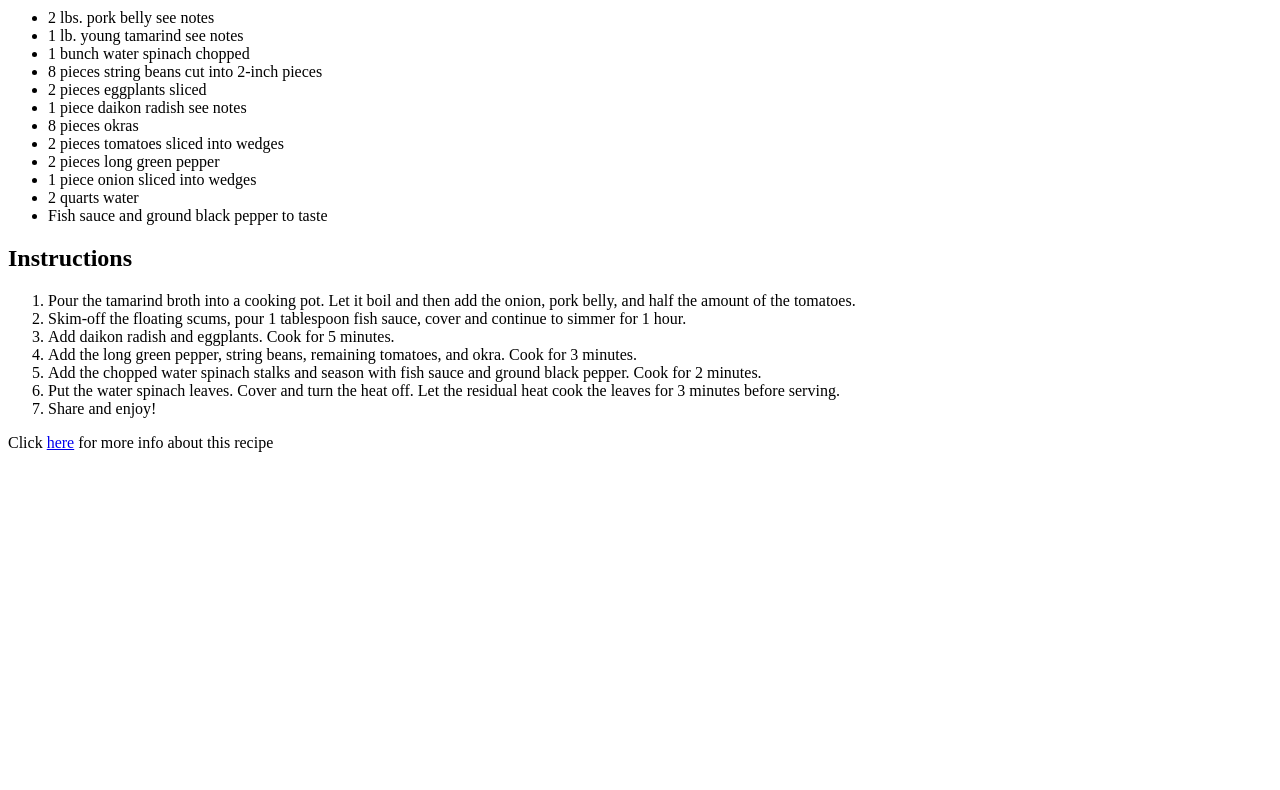
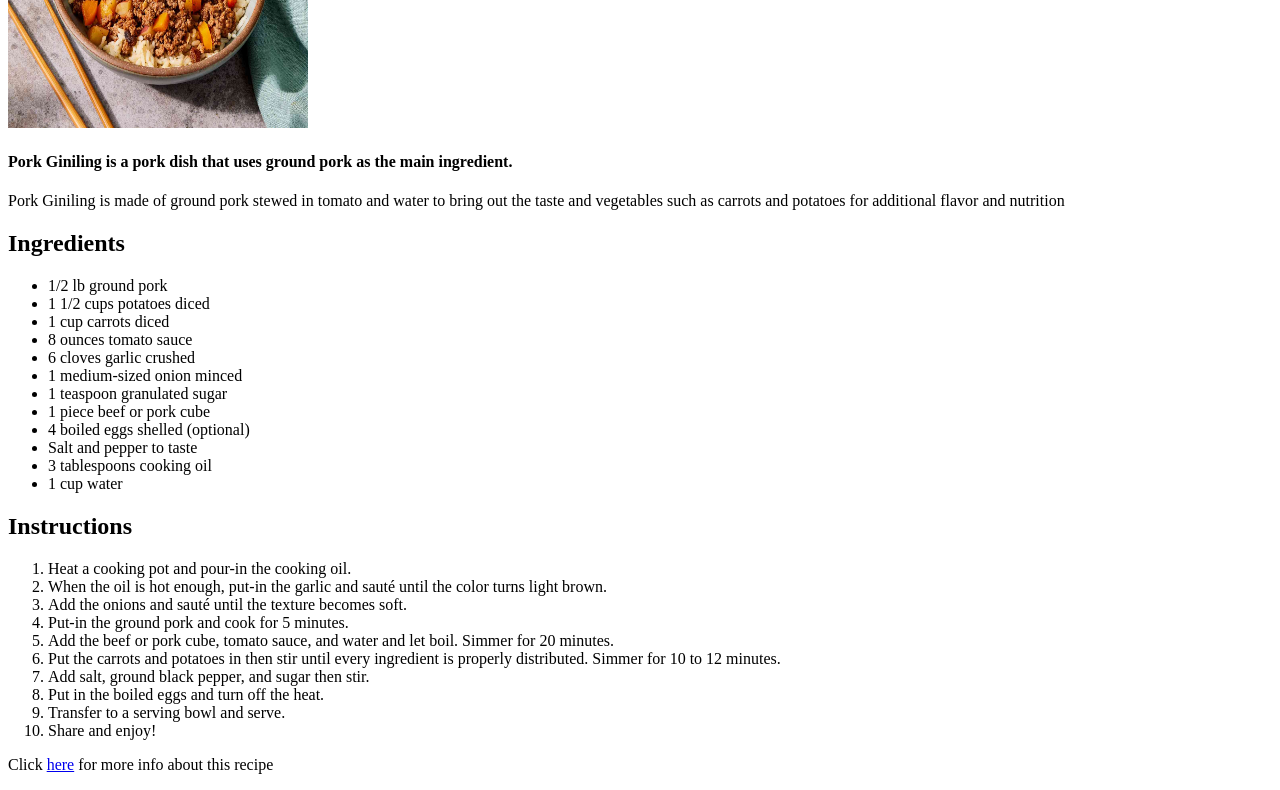
Before and after one commit to Cadz360/odin-recipes, a plain HTML site: page recipes/giniling/giniling.html in a window 1280 px wide. Shown: the part 252-1042 px from the top of the page. Before the commit the page ends 800 px from the top, so only its background shows below. Drawn offline with Linux system fonts and the light colour scheme.

Commit message:
Update Pork Giniling dish content Update main content in Pork Giniling recipe page and link in the main page to all recipes directs to their corresponding recipe pages. Modify alts attributes of images in each recipe to describe each image better.

```diff
--- a/recipes/giniling/giniling.html
+++ b/recipes/giniling/giniling.html
@@ -3,40 +3,43 @@
 <head>
     <meta charset="UTF-8">
     <meta name="viewport" content="width=device-width, initial-scale=1.0">
-    <title>Document</title>
+    <title>Pork Giniling recipe</title>
 </head>
 <body>
-    <h1>Sinigang</h1>
-    <img src="./sinigang.jpg" alt="A picture of sinigang" height="300" width="300">
-    <h4>Sinigang is one of the most popular dishes in the Philippines, characterized by its delicious sour and savory flavors.</h4>
-    <p>Sinigang is made of a bunch of vegetables such as string beans, water spinach (regular spinach will work as great as water spinach), tomatoes, eggplant, radish. We also put pork which brings out the overall taste of sinigang.</p>
+    <h1>Pork Giniling</h1>
+    <img src="./giniling.jpg" alt="A picture of Pork Giniling dish" height="300" width="300">
+    <h4>Pork Giniling is a pork dish that uses ground pork as the main ingredient.</h4>
+    <p>Pork Giniling is made of ground pork stewed in tomato and water to bring out the taste and vegetables such as carrots and potatoes for additional flavor and nutrition</p>
     <h2>Ingredients</h2>
     <ul>
-        <li> 2 lbs. pork belly see notes</li>
-        <li>1 lb. young tamarind see notes</li>
-        <li>1 bunch water spinach chopped</li>
-        <li>8 pieces string beans cut into 2-inch pieces</li>
-        <li>2 pieces eggplants sliced</li>
-        <li>1 piece daikon radish see notes</li>
-        <li>8 pieces okras</li>
-        <li>2 pieces tomatoes sliced into wedges</li>
-        <li>2 pieces long green pepper</li>
-        <li>1 piece onion sliced into wedges</li>
-        <li>2 quarts water</li>
-        <li>Fish sauce and ground black pepper to taste</li>
+        <li> 1/2 lb ground pork</li>
+        <li>1 1/2 cups potatoes diced</li>
+        <li>1 cup carrots diced</li>
+        <li>8 ounces tomato sauce</li>
+        <li>6 cloves garlic crushed</li>
+        <li>1 medium-sized onion minced</li>
+        <li>1 teaspoon granulated sugar</li>
+        <li>1 piece beef or pork cube</li>
+        <li>4 boiled eggs shelled (optional)</li>
+        <li>Salt and pepper to taste</li>
+        <li>3 tablespoons cooking oil</li>
+        <li>1 cup water</li>
     </ul>
     <h2>Instructions</h2>
     <ol>
-        <li>Pour the tamarind broth into a cooking pot. Let it boil and then add the onion, pork belly, and half the amount of the tomatoes.</li>
-        <li>Skim-off the floating scums, pour 1 tablespoon fish sauce, cover and continue to simmer for 1 hour.</li>
-        <li>Add daikon radish and eggplants. Cook for 5 minutes.</li>
-        <li>Add the long green pepper, string beans, remaining tomatoes, and okra. Cook for 3 minutes.</li>
-        <li>Add the chopped water spinach stalks and season with fish sauce and ground black pepper. Cook for 2 minutes. </li>
-        <li>Put the water spinach leaves. Cover and turn the heat off. Let the residual heat cook the leaves for 3 minutes before serving.</li>
+        <li>Heat a cooking pot and pour-in the cooking oil.</li>
+        <li>When the oil is hot enough, put-in the garlic and sauté until the color turns light brown.</li>
+        <li>Add the onions and sauté until the texture becomes soft.</li>
+        <li>Put-in the ground pork and cook for 5 minutes.</li>
+        <li>Add the beef or pork cube, tomato sauce, and water and let boil. Simmer for 20 minutes.</li>
+        <li>Put the carrots and potatoes in then stir until every ingredient is properly distributed. Simmer for 10 to 12 minutes.</li>
+        <li>Add salt, ground black pepper, and sugar then stir.</li>
+        <li>Put in the boiled eggs and turn off the heat.</li>
+        <li>Transfer to a serving bowl and serve.</li>
         <li>Share and enjoy!</li>
     </ol>
 
-    <p>Click <a href="https://www.kawalingpinoy.com/sinigang-na-baboy/" target="_blank" rel="noopener noreferrer">here</a> for more info about this recipe</p>
+    <p>Click <a href="https://panlasangpinoy.com/ground-pork-giniling-recipe/" target="_blank" rel="noopener noreferrer">here</a> for more info about this recipe</p>
 
 </body>
 </html>
```
Also changed, not shown: index.html (+3 -3 lines), recipes/adobo/adobo.html (+3 -3 lines), recipes/sinigang/sinigang.html (+2 -2 lines), recipes/giniling/giniling.jpg (added), 1 other file.
